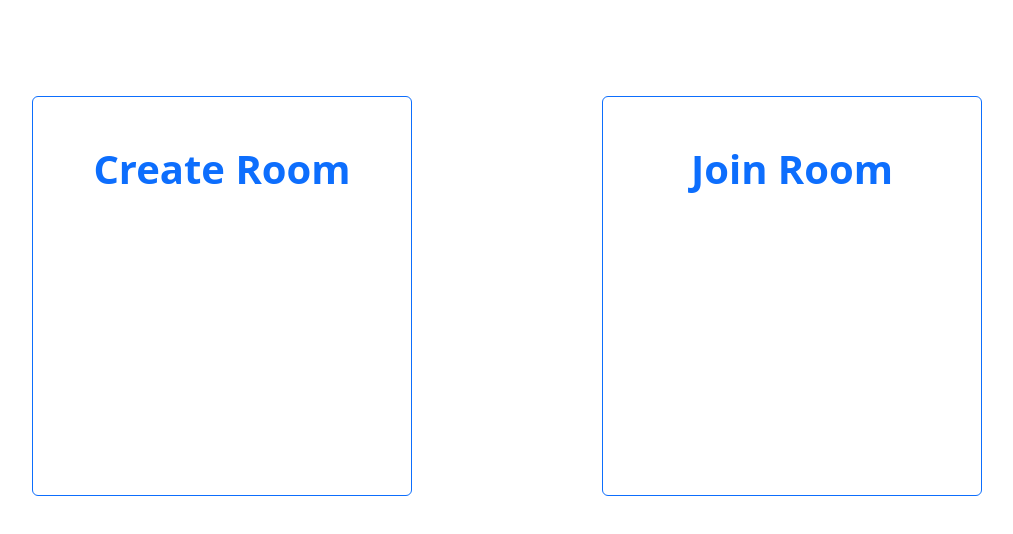
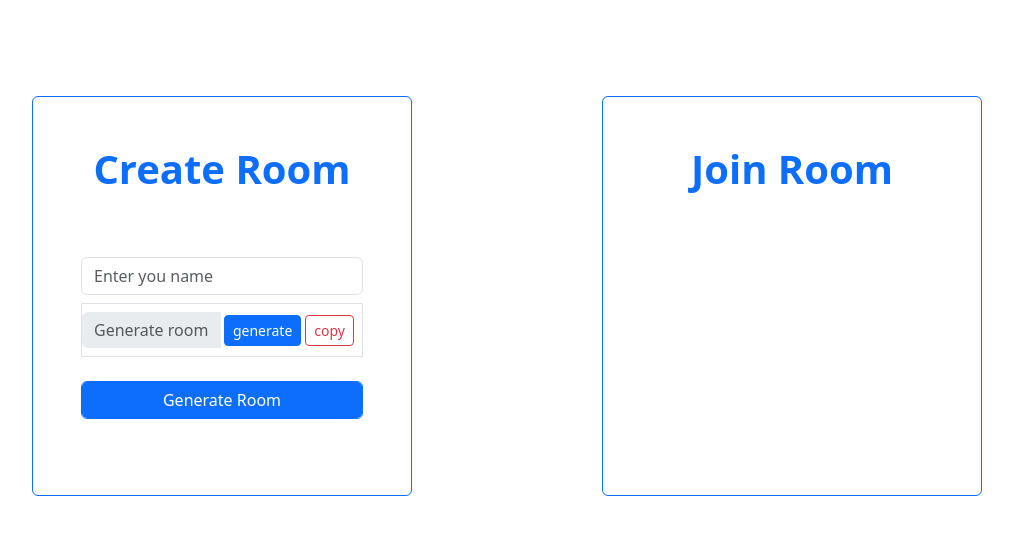
Before and after one commit to jnp2018/slack, a React (Create React App) app in the folder collab-whiteboard/: page / in a window 1280 px wide. Shown: the top 534 px of the page, without its empty margins (133-1146 px from the left). Built offline with nearby package versions, Linux system fonts and the light colour scheme; no server answers.

Commit message:
Frontend for CreateRoom

```diff
--- a/collab-whiteboard/src/widgets/CreateForm.jsx
+++ b/collab-whiteboard/src/widgets/CreateForm.jsx
@@ -1,4 +1,44 @@
-const CreateRoomForm =()=>{
-    return <h1></h1>
+import React, { useEffect, useRef, useState } from 'react';
+import { useNavigate } from 'react-router-dom';
+const CreateRoomForm=({uuid, socket, setUser})=>{
+
+   return (
+     <form className="form col-md-12 mt-5">
+      <div className="form-group">
+         <input type="text"
+         className="form-control my-2"
+         placeholder="Enter you name"
+         />
+      </div>
+      <div className="form-group border">
+
+         <div className="input-group d-flex gap-1 align-items-center justify-content-center">
+            <input type="text"
+
+            className="form-control my-2 border-0"
+            disabled
+            placeholder="Generate room code"
+            />
+            <div className="input-group-append">
+               <button className="btn btn-primary btn-sm me-1"
+
+                type="button">
+                  generate
+               </button>
+               <button className="btn btn-outline-danger btn-sm me-2"
+               type="button">
+                  copy
+               </button>
+
+            </div>
+         </div>
+      </div>
+     <button type="submit"
+     className="mt-4 btn btn-primary btn-block form-control"
+  >
+         Generate Room
+     </button>
+     </form>
+   );
 };
 export default CreateRoomForm;
```
